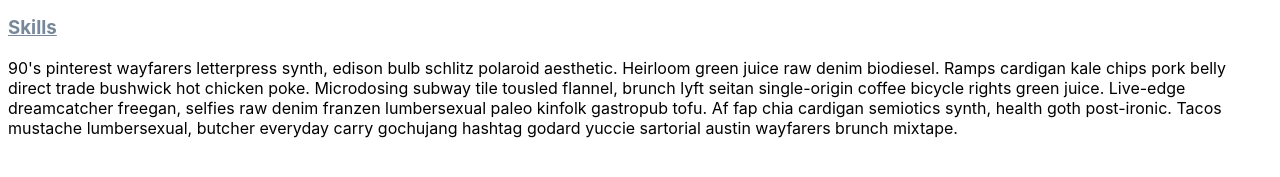
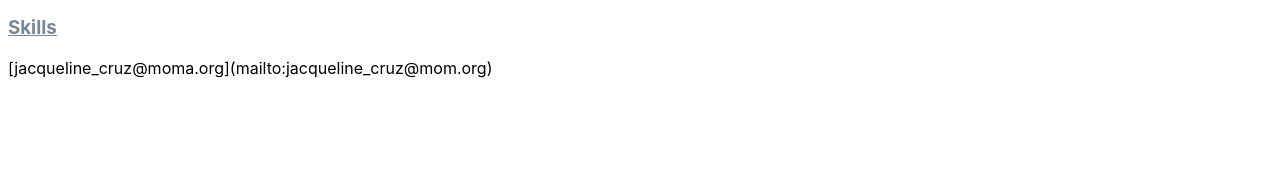
Before and after one commit to jelizabethcruz/resume, a plain HTML site: page index.html in a window 1280 px wide. Shown: the part 485-662 px from the top of the page. Drawn offline with Linux system fonts and the light colour scheme.

Commit message:
Update index.html

```diff
--- a/index.html
+++ b/index.html
@@ -19,7 +19,7 @@
         <a href="skills.html">Skills</a>
     </h3>
 
-    <p>90's pinterest wayfarers letterpress synth, edison bulb schlitz polaroid aesthetic. Heirloom green juice raw denim biodiesel. Ramps cardigan kale chips pork belly direct trade bushwick hot chicken poke. Microdosing subway tile tousled flannel, brunch lyft seitan single-origin coffee bicycle rights green juice. Live-edge dreamcatcher freegan, selfies raw denim franzen lumbersexual paleo kinfolk gastropub tofu. Af fap chia cardigan semiotics synth, health goth post-ironic. Tacos mustache lumbersexual, butcher everyday carry gochujang hashtag godard yuccie sartorial austin wayfarers brunch mixtape.</p>
+    <p>[jacqueline_cruz@moma.org](mailto:jacqueline_cruz@mom.org)</p>
 
 
 </body>
```
